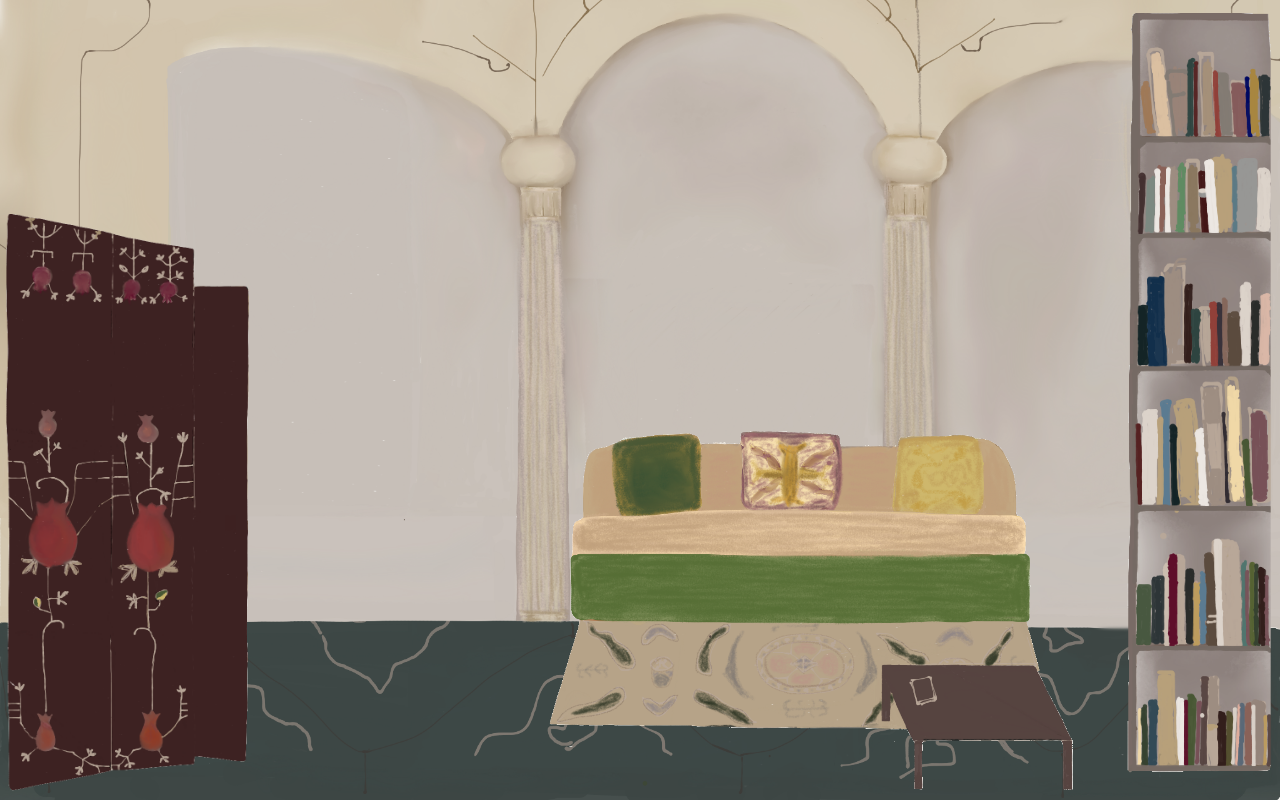
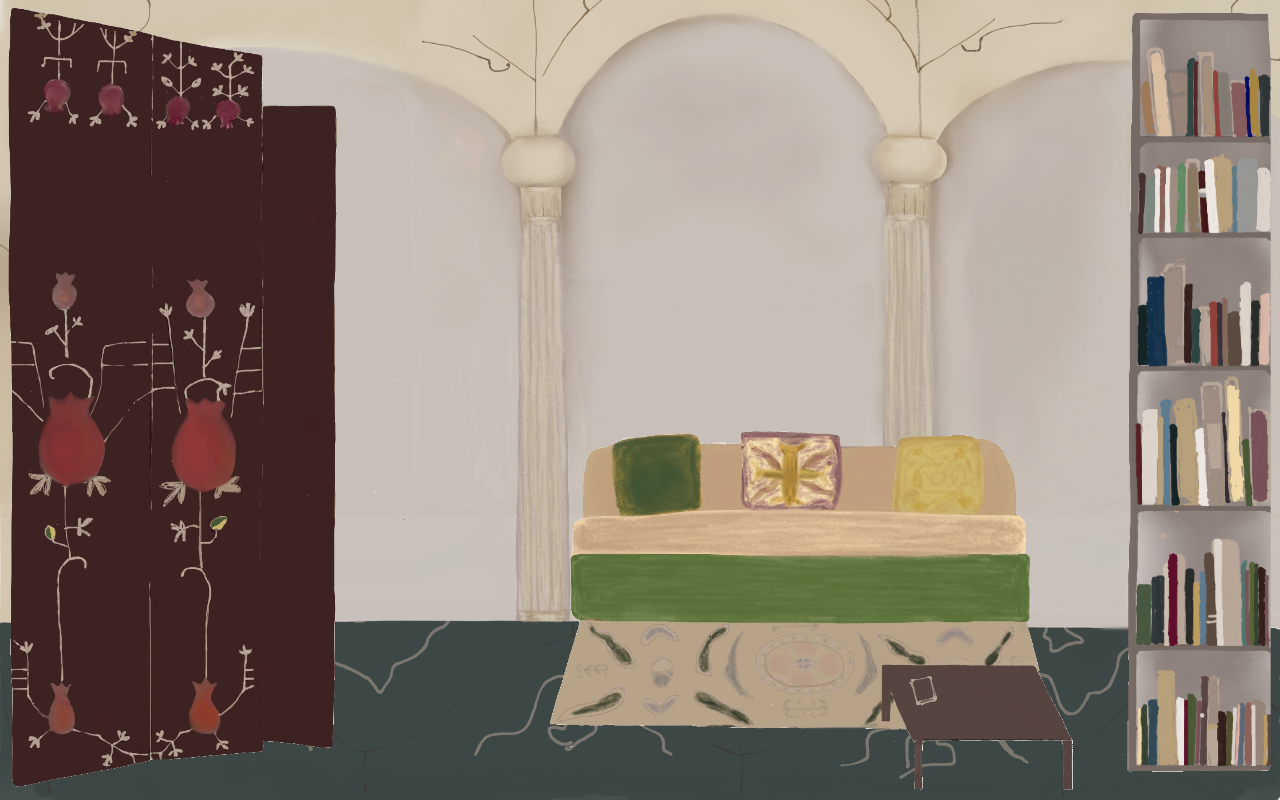
Before and after one commit to emonakov/decorativeprogressive, a React (Create React App) app: page / in a window 1280 px wide. Built offline with nearby package versions, Linux system fonts and the light colour scheme.

Commit message:
Three components passed to app as children props

```diff
--- a/src/App.tsx
+++ b/src/App.tsx
@@ -1,19 +1,12 @@
 import React from 'react';
-
-import MainNav from './components/rightbar/Menu';
-import Screen from './components/leftbar/Screen';
-import CenterBar from './components/centerbar/CenterBar';
-import './components/styles/wrappers.css';
 import './App.css';
 
-const App: React.FC = () => {
-  return (
-    <section className="wrapper">
-      <Screen />
-      <CenterBar />
-      <MainNav />
-    </section>
-  );
+const App: React.FC = ({ children }) => {
+	return (
+		<section className="wrapper">
+			{children}
+		</section>
+	);
 }
 
 export default App;
--- a/src/index.tsx
+++ b/src/index.tsx
@@ -1,11 +1,24 @@
 import React from 'react';
 import ReactDOM from 'react-dom';
+
+import MainNav from './components/rightbar/Menu';
+import Screen from './components/leftbar/Screen';
+import CenterBar from './components/centerbar/CenterBar';
+
 import './index.css';
 import './components/styles/wrappers.css';
+
 import App from './App';
 import * as serviceWorker from './serviceWorker';
 
-ReactDOM.render(<App />, document.getElementById('root'));
+ReactDOM.render(
+    <App>
+        <Screen />
+        <CenterBar />
+        <MainNav />
+    </App>,
+    document.getElementById('root')
+);
 
 // If you want your app to work offline and load faster, you can change
 // unregister() to register() below. Note this comes with some pitfalls.
```
Also changed, not shown: 1 other file (tests, documents, lock files or other folders).
